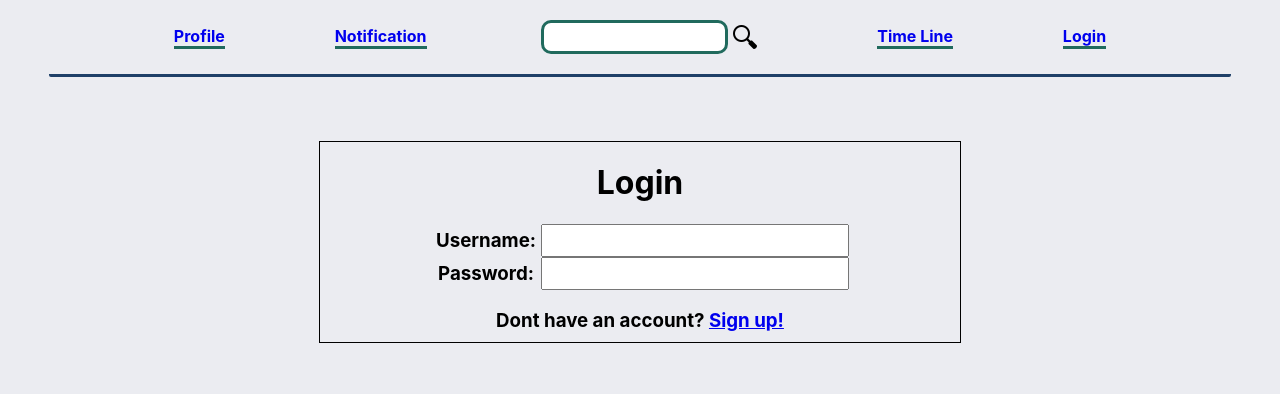
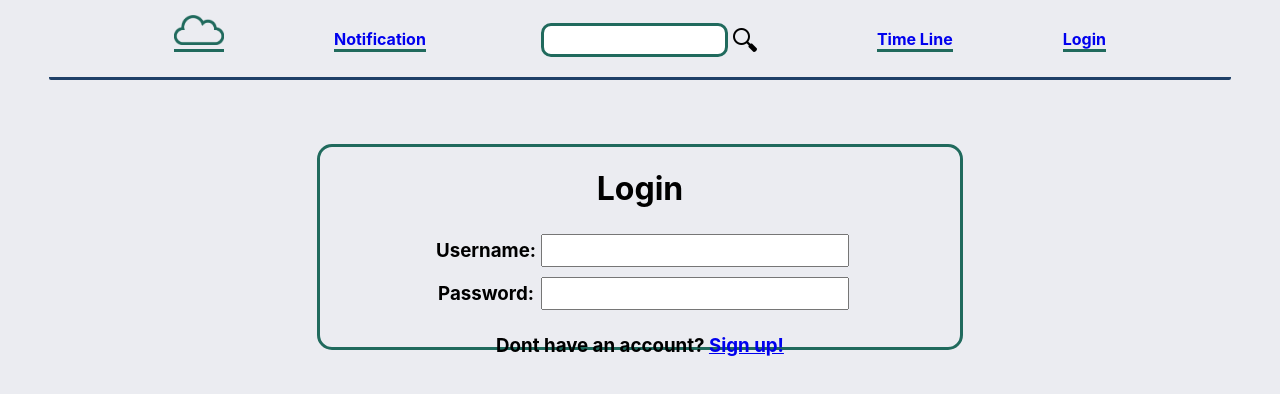
Before and after one commit to jarrod847/Nimbus-Front-End, a React (Create React App) app: page /login in a window 1280 px wide. Shown: the top 394 px of the page. Built offline with nearby package versions, Linux system fonts and the light colour scheme.

Commit message:
added icon to nav

```diff
--- a/src/Components/nav/navBar.js
+++ b/src/Components/nav/navBar.js
@@ -2,13 +2,14 @@ import React from "react";
 import searchIcon from "../../icons8-search-24.png";
 import "../../scss/nav/nav.scss";
 import { Link } from "react-router-dom";
+import Icon from "../../resized.png";
 
 const NavBar = () => {
   return (
     <nav>
       <div className="navLinks">
         <Link className="links" to="/profile">
-          Profile
+          <img className="icon" src={Icon} />
         </Link>
         <Link className="links" to="/notify">
           Notification
--- a/src/scss/login/login.scss
+++ b/src/scss/login/login.scss
@@ -2,14 +2,15 @@
   display: flex;
   text-align: center;
   flex-direction: column;
-  border: solid black 1px;
+  border: solid #206a5d 3px;
   width: 50%;
   height: 25%;
   margin: 5% auto;
+  border-radius: 15px;
 
   span {
     display: flex;
-    margin: auto;
+    margin: 5px auto;
     h3 {
       margin: 5px;
       width: 100px;
--- a/src/scss/nav/nav.scss
+++ b/src/scss/nav/nav.scss
@@ -29,3 +29,7 @@
     border-bottom: solid #206a5d 3px;
   }
 }
+
+.icon {
+  width: 50px;
+}
```
Also changed, not shown: src/resized.png (added).
